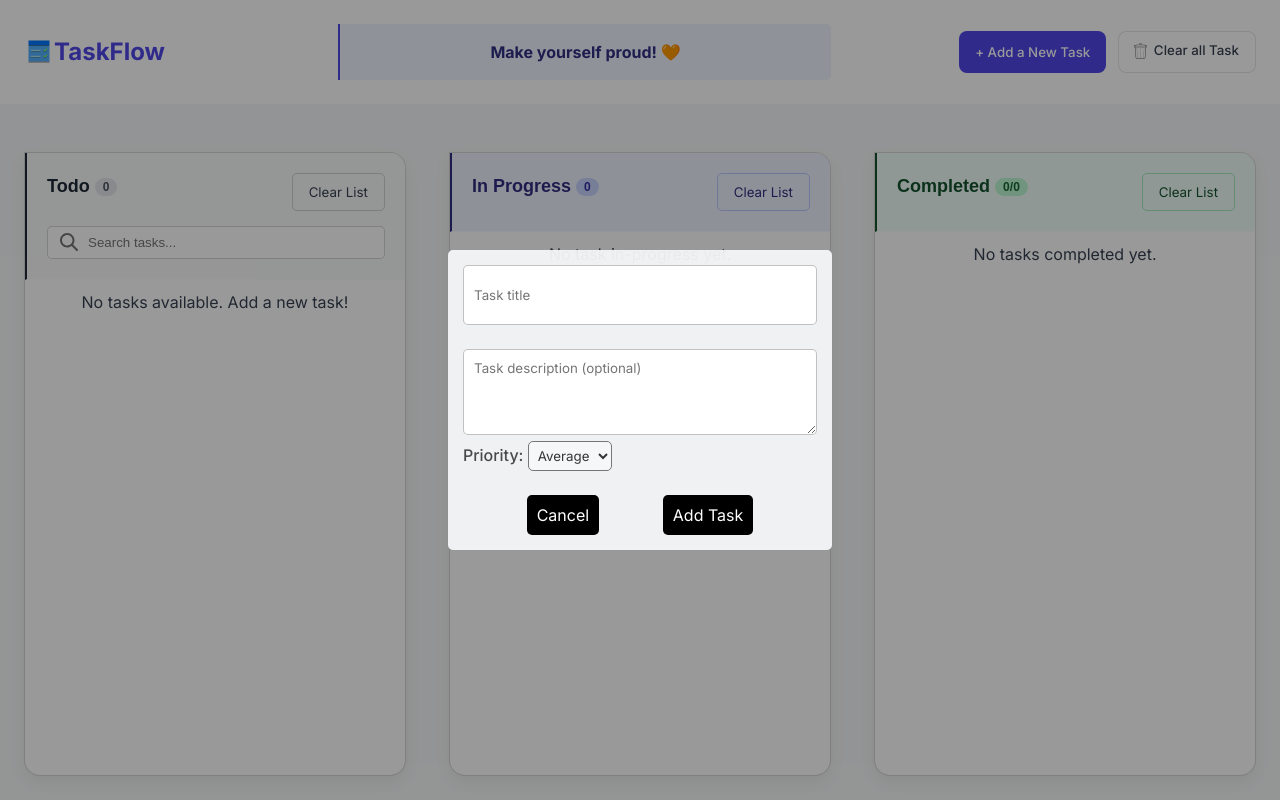
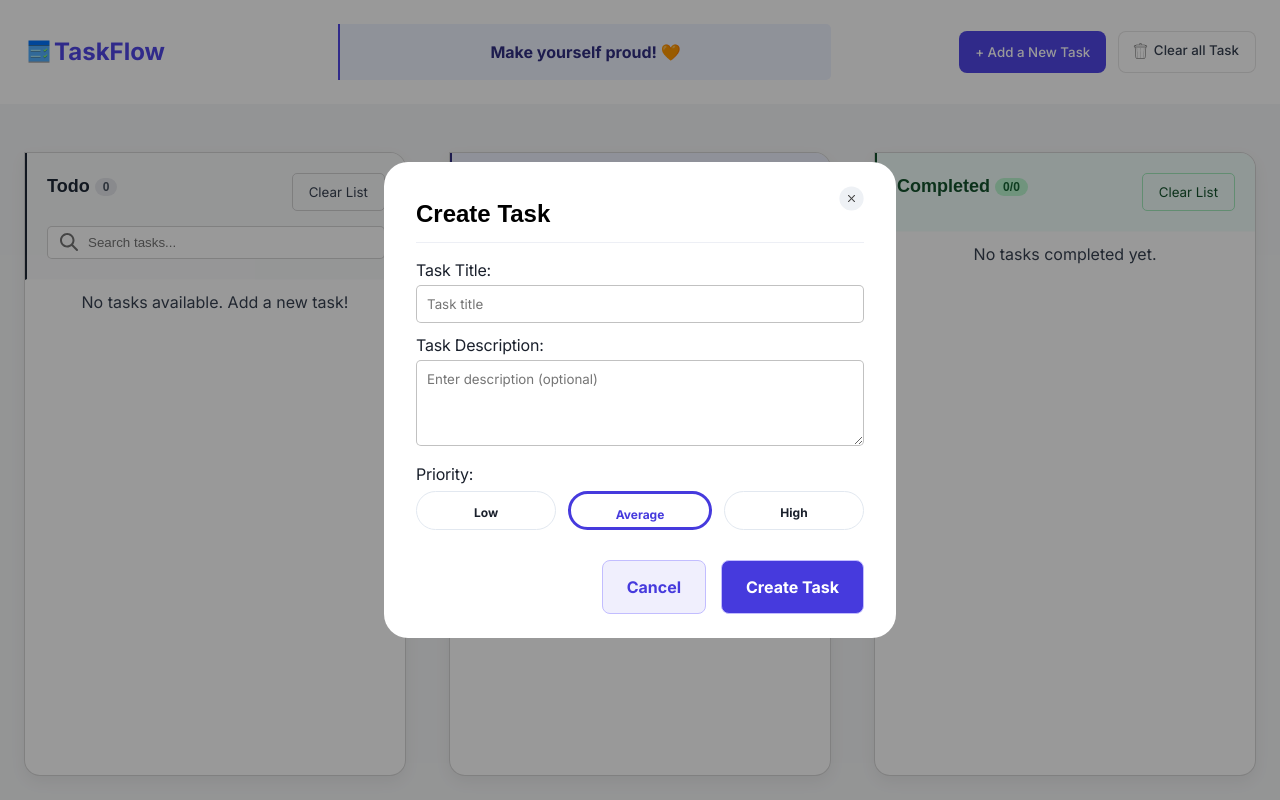
Before and after one commit to jaysquare24/To-do-App, a React (Vite) app: page / in a window 1280 px wide. Both pictures are taken after a click on the button "+ Add a New Task". Built offline with nearby package versions, Linux system fonts and the light colour scheme; a web font is replaced by a local one.

Commit message:
edit modal ui

```diff
--- a/src/App.scss
+++ b/src/App.scss
@@ -447,32 +447,64 @@ li{
 .modal{
   display:block;
   position: fixed;
-  width: 30%;
-  padding: 15px;
+  width: 40%;
+  padding: 24px 32px 24px;
   top: 50%;
   left: 50%;
   transform: translate(-50%, -50%);
-  background-color: #f6f7f8f0;
-  border-radius: 5px;
+  background-color: #ffffff;
+  border-radius: 24px;
   z-index: 110;
   text-align: center;
   overflow: hidden;
+
+  .modal-header{
+    border-bottom: 1px solid #EDEFF5;
+    padding-bottom: 10px;
+    margin-bottom: 15px;
+    margin-top: -15px;
+    text-align: left;
+
+  }
+
+  .top-close-modal-button{
+    background: none;
+    border: none;
+    display: flex;
+    margin-left: auto;
+  }
+
+  .top-close-modal-button img{
+    width: 25px;
+  }
 
   form{
     text-align: left;
   }
 
+
+  label{
+    color: #1A202C;
+    font-weight: 400;
+    font-family: 'Inter', sans-serif;
+    font-size: 16px;
+    line-height: 100%;
+    letter-spacing: -0.2px;
+
+  }
+
   input, textarea{
     width: 100%;
-    min-height: 60px;
     padding: 10px;
     background-color: #ffffff;
     color: #363636;;
     border-radius: 5px;
     font-family: 'Inter', sans-serif;
     border: 1.5px solid #95959594;
+    margin-bottom: 10px;
+    margin-top: 3px;
+
   }
-
 
   h3, h2{
     color: black;
@@ -480,37 +512,56 @@ li{
     opacity: 100%;
   }
 
-  .priority-label{
-    color: rgba(0, 0, 0, 0.699);
-    text-align: left;
-    font-weight: 500;
-    font-family: 'Inter', sans-serif;
+  .priority-container{
+    display: flex;
+    justify-content: space-between;
+    gap: 12px;
+    color: #1A202C;
+    padding-top: 5px;
   }
 
-  #priority{
-    background-color: #f6f7f8f0;
-    padding: 5px;
-    border-radius: 5px;
-    color: #363636;
+  .priority-item{
+    flex: 1;
+    font-size: 12px;
+    padding: 12px 16px;
+    text-align: center;
+    font-weight: 600;
+    height: 39px;
+    border-radius: 24px;
+    cursor: pointer;
     font-family: 'Inter', sans-serif;
+    border: 1px solid #E2E8F0;
+  }
+
+  .selected-priority {
+    border: 3px solid #463ADD;
+    color: #463ADD;
   }
 
   .buttons{
     display: flex;
-    justify-content: space-evenly;
+    gap: 15px;
+    justify-content: flex-end;
+    margin-top: 30px;
 
   }
 
-  button{
-    background-color: #000000;
-    padding: 10px !important;
+  .buttons button{
+    background-color: #463ADD14;
+    padding: 16px 24px !important;
     border: none;
     font-size: 1rem !important;
-    border-radius: 5px;
-    color: #ffffff;
-    font-weight: normal !important;
+    border-radius: 8px;
+    color: #463ADD;
+    font-weight: 700 !important;
     cursor: pointer;
     transition: all 0.3s ease;
+    border: 1px solid #c2bdff !important;
+  }
+
+ .buttons button:last-child{
+    color: #ffffff;
+    background-color: #463ADD;
   }
 
   .edit-form button{
@@ -523,10 +574,31 @@ li{
     font-family: 'Inter', sans-serif;
   }
 
-  button:hover{
-    background-color: #c6c2c2;
-    border: 1.5px solid #0000004e;
-    color: #000000;
+ .buttons button:hover{
+    color: #ffffff;
+    background-color: #000000;
+  }
+
+  .notice-header{
+    font-size: 20px;
+    font-weight: 700;
+    line-height: 100%;
+    letter-spacing: 0;
+    color: #141416;
+    text-align: left;
+    margin-top: -15px;
+  }
+
+  .notice-header img{
+    vertical-align: sub;
+  }
+
+  .notice-text{
+    font-size: 16px;
+    font-weight: 500;
+    line-height: 24px;
+    letter-spacing: 0;
+    color: #777E90;
   }
 }
 
@@ -812,6 +884,16 @@ li{
       }
     }
   }
+
+  .modal {
+    .buttons{
+      justify-content: center;
+    }
+
+    .notice-text{
+      font-size: 14px;
+    }
+  }
 }
 
 @media only screen and (max-width: 490px){
@@ -932,19 +1014,22 @@ li{
   }
 
   .modal {
-    width: 70%;
+    width: 75%;
+    padding: 16px;
     input, textarea{
       width: 100%;
-      min-height: 40px;
       padding: 10px;
+
     }
 
-    .buttons{
-      button{
-        padding: 5px;
-        font-size: 1rem;
-      }
+
+    .buttons button{
+      padding: 10px 12px !important;
+      font-size: 14px !important;
+      font-weight: 500 !important;
+
     }
+
     ::placeholder{
       font-size: 0.7rem;
     }
@@ -989,6 +1074,17 @@ li{
       }
     }
   }
+
+  .modal {
+    width: 80%;
+    padding: 15px;
+
+    .notice-text{
+      font-size: 12px;
+      line-height: 18px;
+    }
+
+  }
 }
 
 
--- a/src/components/header/AddTodo.jsx
+++ b/src/components/header/AddTodo.jsx
@@ -56,32 +56,40 @@ export const AddTodo = () => {
            </button>
             {showModal && (
             <Modal open={showModal} className="modal">
+                <button className="top-close-modal-button" onClick={onCloseModal} aria-label="Close Modal" role="button">
+                    <img src="/resources/Bell.svg" alt="Close modal"/>
+                </button>
+                <h2 className="modal-header">Create Task</h2>
+
                 <form onSubmit={handleAddTodo} >
+                    <label htmlFor="todoTitle" className="todo-title-label">Task Title: </label>
                     <input
                         type="text"
                         value={todoTitle}
                         onChange={(e) => setTodoTitle(e.target.value)}
                         placeholder="Task title"
-                    /> <br/> <br/>
+                    />
+                    <label htmlFor="todoDescription" className="todo-description-label">Task Description: </label>
                     <textarea
                         rows="4"
                         type="text"
                         value={todoDescription}
                         onChange={(e) => setTodoDescription(e.target.value)}
-                        placeholder="Task description (optional)"
-                    /> <br/>
-
+                        placeholder="Enter description (optional)"
+                    />
                     <label htmlFor="priority" className="priority-label">Priority: </label>
-                    <select id="priority" name="priority" value={priority} onChange={(e) => setPriority(e.target.value)}>
+                    <div className="priority-container" name="priority" >
                         {priorityList.map((priorityItem) => (
-                            <option key={priorityItem} value={priorityItem}>
+                            <p key={priorityItem}
+                                onClick={() => setPriority(priorityItem)}
+                                className={`priority-item ${priority === priorityItem ? "selected-priority" : ""}`}>
                                 {priorityItem}
-                            </option>
+                            </p>
                         ))}
-                    </select> <br/><br/>
+                    </div>
                     <div className="buttons">
                         <button type="button" onClick={onCloseModal}>Cancel</button>
-                        <button type="submit">Add Task</button>
+                        <button type="submit">Create Task</button>
                     </div>
                 </form>
             </Modal>
--- a/src/components/main/TodoList.jsx
+++ b/src/components/main/TodoList.jsx
@@ -115,18 +115,25 @@ export const TodoList = () => {
                         <button className="start-button" onClick={() => onShowTodoModal(todo.id)}>Start Task</button>
 
                         {showTodoModal ===todo.id && (
-                            <Modal open={showTodoModal === todo.id} onClose={onCloseTodoModal}>
-                                <h3>Are you sure you want to start this task?</h3>
+                            <Modal open={showTodoModal === todo.id} onClose={onCloseTodoModal} className="modal">
+                                <button className="top-close-modal-button" onClick={onCloseTodoModal} aria-label="Close Modal" role="button">
+                                   <img src="/resources/Bell.svg" alt="Close modal"/>
+                                </button>
+                                <h2 className="notice-header"><img src="/resources/exclamation.svg" alt="notice exclamation icon"/> Notice</h2>
+                                <p className="notice-text">Are you sure you want to start this task? You can always pause and resume once the timer has started.</p>
                                 <div className="buttons">
-                                    <button onClick={() => handleAddTaskInProgress(todo.id)}>Yes</button>
-                                    <button onClick={onCloseTodoModal}>No</button>
+                                    <button onClick={onCloseTodoModal}>Close</button>
+                                    <button onClick={() => handleAddTaskInProgress(todo.id)}>Start Task</button>
                                 </div>
                             </Modal>
                         )}
 
                         {showEditTodoModal === todo.id &&(
                             <Modal open={showEditTodoModal === todo.id} onClose={onCloseTodoModal}>
-                                <h2>Edit Task</h2>
+                                <button className="top-close-modal-button" onClick={onCloseTodoModal} aria-label="Close Modal" role="button">
+                                   <img src="/resources/Bell.svg" alt="Close modal"/>
+                                </button>
+                                <h2 className="modal-header">Edit Task</h2>
                                 <form onSubmit={(e) => handleSubmitEditedTodo(e, todo.id)} className="edit-form">
                                     <input
                                         type="text"
@@ -139,14 +146,18 @@ export const TodoList = () => {
                                     />
 
                                     <label htmlFor="priority" className="priority-label">Priority: </label>
-                                    <select id="priority" name="priority" value={editPriority} onChange={(e) => setEditPriority(e.target.value)}>
+                                   <div className="priority-container" name="priority" >
                                         {priorityList.map((priorityItem) => (
-                                            <option key={priorityItem} value={priorityItem}>
+                                            <p key={priorityItem}
+                                                onClick={() => setEditPriority(priorityItem)}
+                                                className={`priority-item ${editPriority === priorityItem ? "selected-priority" : ""}`}>
                                                 {priorityItem}
-                                            </option>
+                                            </p>
                                         ))}
-                                    </select> <br/><br/>
+                                    </div>
+                                    <div className="buttons">
                                     <button type="submit">Save Changes</button>
+                                    </div>
                                 </form>
                             </Modal>
                         )}
```
Also changed, not shown: public/resources/Bell.svg (added), public/resources/exclamation.svg (added).
